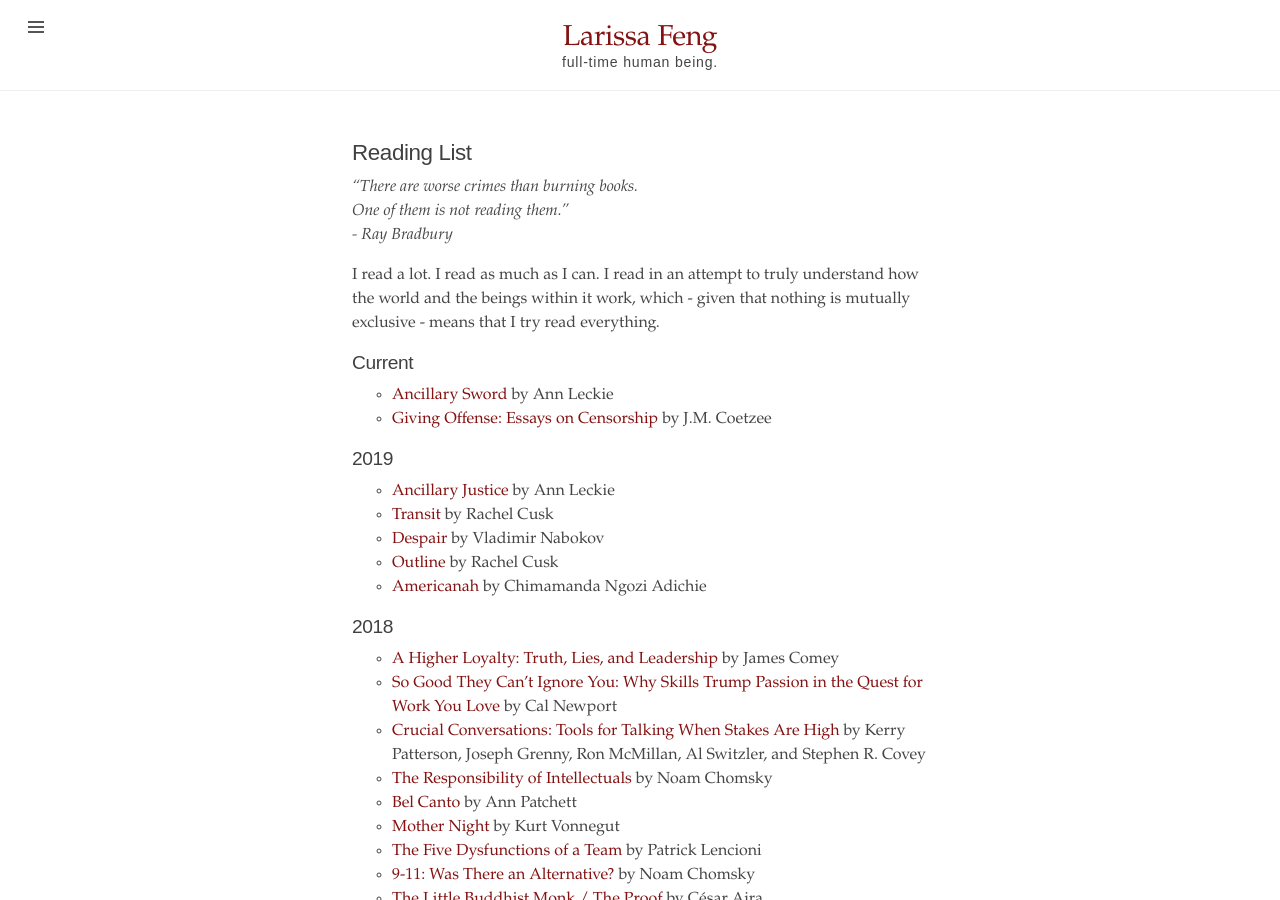
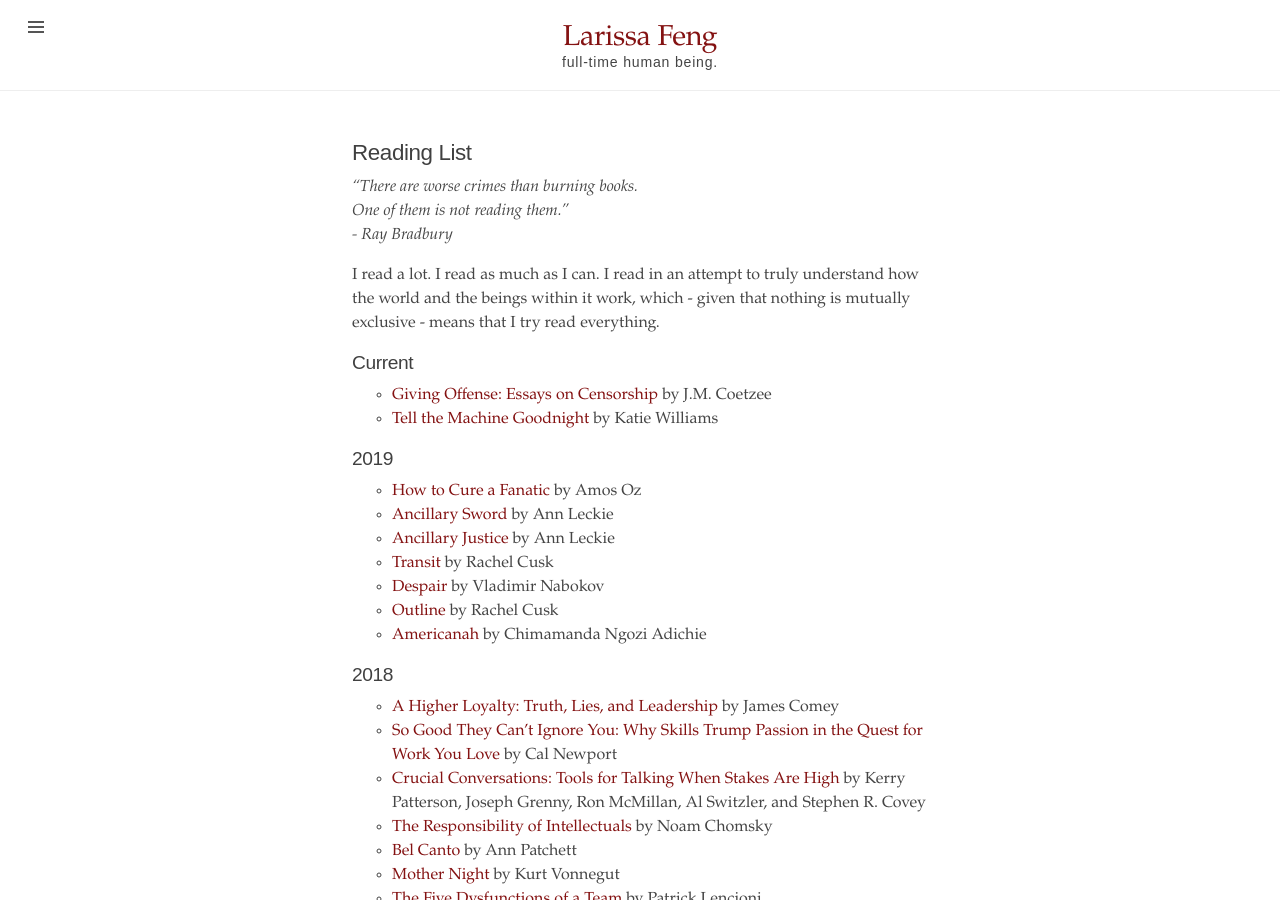
Before and after one commit to mondayrain/mondayrain.github.io, a Jekyll site: the page built from reading_list.md, in a window 1280 px wide and 900 px high. Built offline with Jekyll 4.4.1, drawn with Linux system fonts in a browser that asks for light colours.

Commit message:
Update reading_list.md

```diff
--- a/reading_list.md
+++ b/reading_list.md
@@ -10,10 +10,12 @@ title: Reading List
 I read a lot. I read as much as I can. I read in an attempt to truly understand how the world and the beings within it work, which - given that nothing is mutually exclusive - means that I try read everything.
 
 ## Current
-- [Ancillary Sword](https://www.goodreads.com/book/show/20706284-ancillary-sword) by Ann Leckie
 - [Giving Offense: Essays on Censorship](https://www.goodreads.com/book/show/75401.Giving_Offense) by J.M. Coetzee
+- [Tell the Machine Goodnight](https://www.goodreads.com/book/show/36435424-tell-the-machine-goodnight) by Katie Williams
 
 ## 2019
+- [How to Cure a Fanatic](https://www.goodreads.com/book/show/65260.How_to_Cure_a_Fanatic) by Amos Oz
+- [Ancillary Sword](https://www.goodreads.com/book/show/20706284-ancillary-sword) by Ann Leckie
 - [Ancillary Justice](https://www.goodreads.com/book/show/17333324-ancillary-justice) by Ann Leckie
 - [Transit](https://www.goodreads.com/book/show/29939363-transit) by Rachel Cusk
 - [Despair](https://www.goodreads.com/book/show/418209.Despair) by Vladimir Nabokov
```
